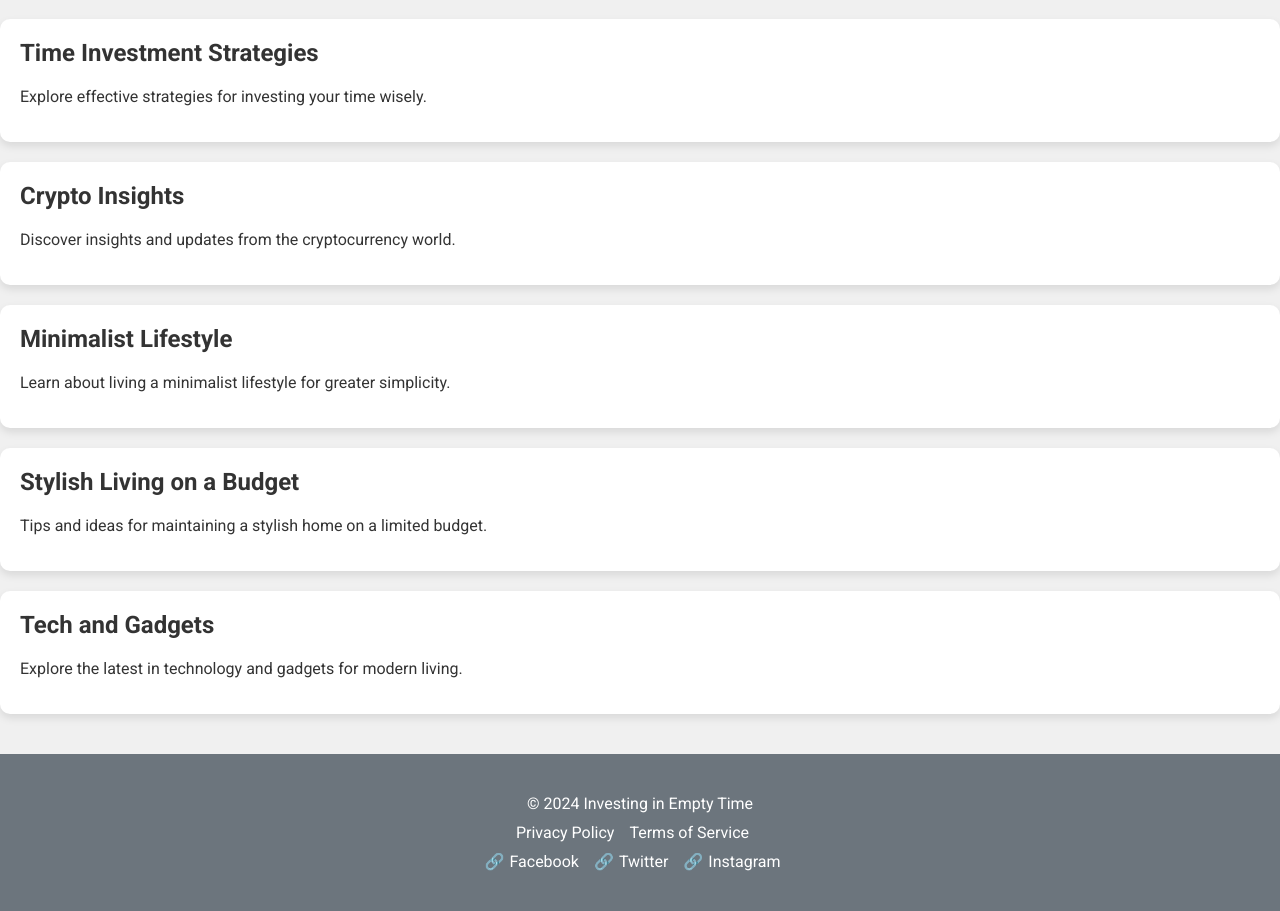
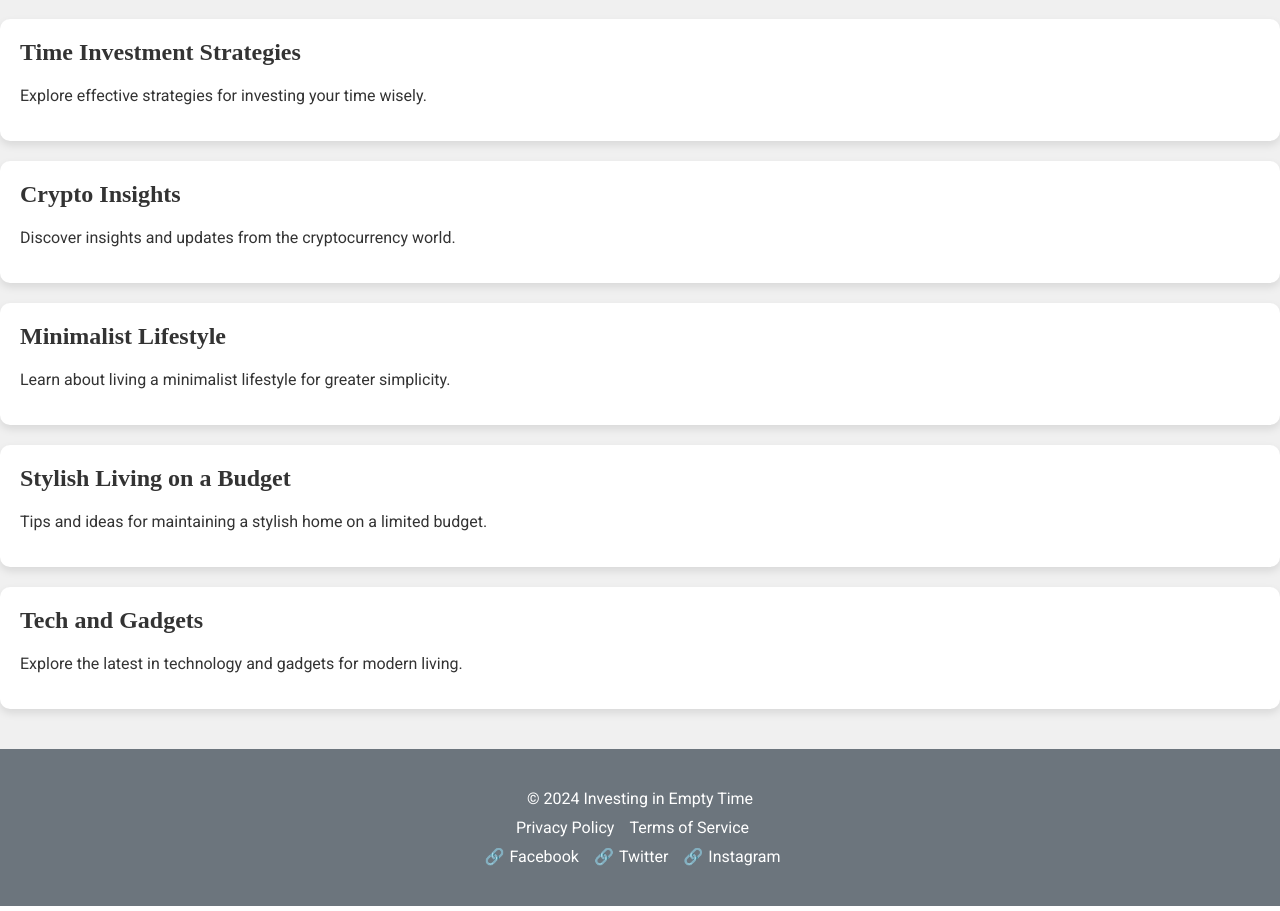
Before and after one commit to april19833/The-Empty-Time-Investor, a PHP site: page / in a window 1280 px wide. Shown: the part 222-1133 px from the top of the page. Run offline with PHP 8.4, Linux system fonts and the light colour scheme.

Commit message:
Update style.css

```diff
--- a/style.css
+++ b/style.css
@@ -5,6 +5,7 @@
   --color-secondary: #6c757d;
   --color-accent: #17a2b8;
   --font-body: 'Roboto', sans-serif;
+  --font-heading: 'Playfair Display', serif;
 }
 
 body {
@@ -41,6 +42,7 @@ header {
 header h1 {
   margin: 0;
   font-size: 2.5rem;
+  font-family: var(--font-heading);
 }
 
 nav ul {
@@ -100,6 +102,7 @@ main {
 
 .card h2 {
   margin-top: 0;
+  font-family: var(--font-heading);
 }
 
 footer {
```
